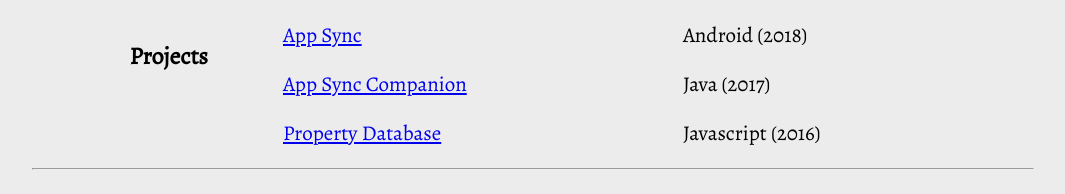
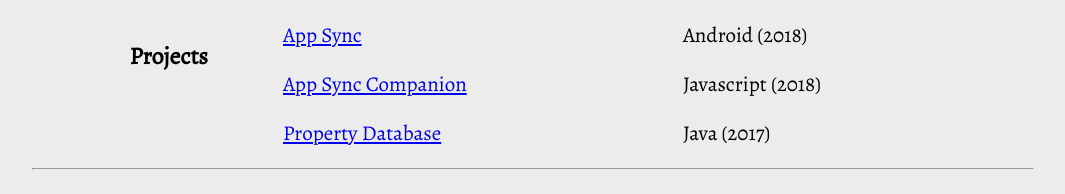
Before and after one commit to vsam/website, a React (Create React App) app: page / in a window 1280 px wide. Shown: the part 288-482 px from the top of the page, without its empty margins (107-1172 px from the left). Built offline with nearby package versions, Linux system fonts and the light colour scheme; a web font is replaced by a local one.

Commit message:
small changes

```diff
--- a/src/App.js
+++ b/src/App.js
@@ -43,8 +43,8 @@ class App extends Component {
 							</div>
 							<div id="third">
 								<p>Android (2018)</p>
+								<p>Javascript (2018)</p>
 								<p>Java (2017)</p>
-								<p>Javascript (2016)</p>
 							</div>
 						</div>
 						<hr style={{width:1000}}/>
```
